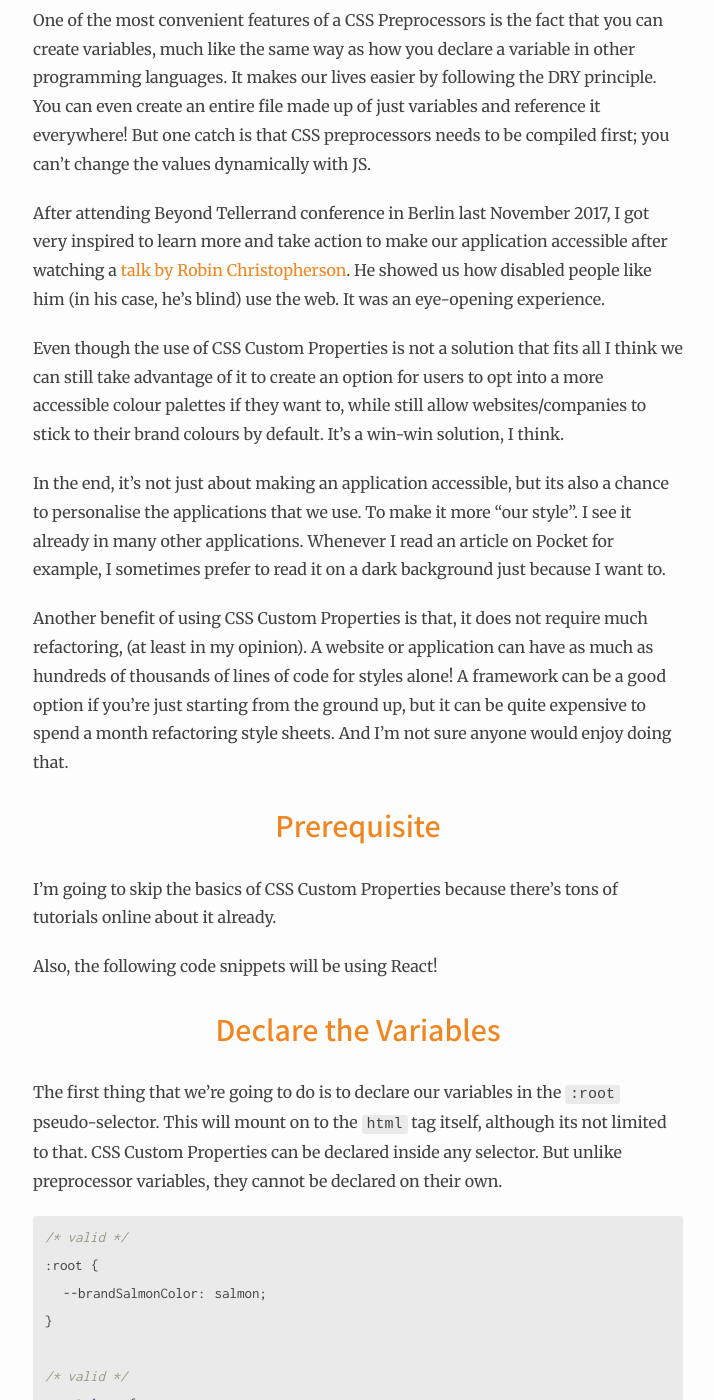
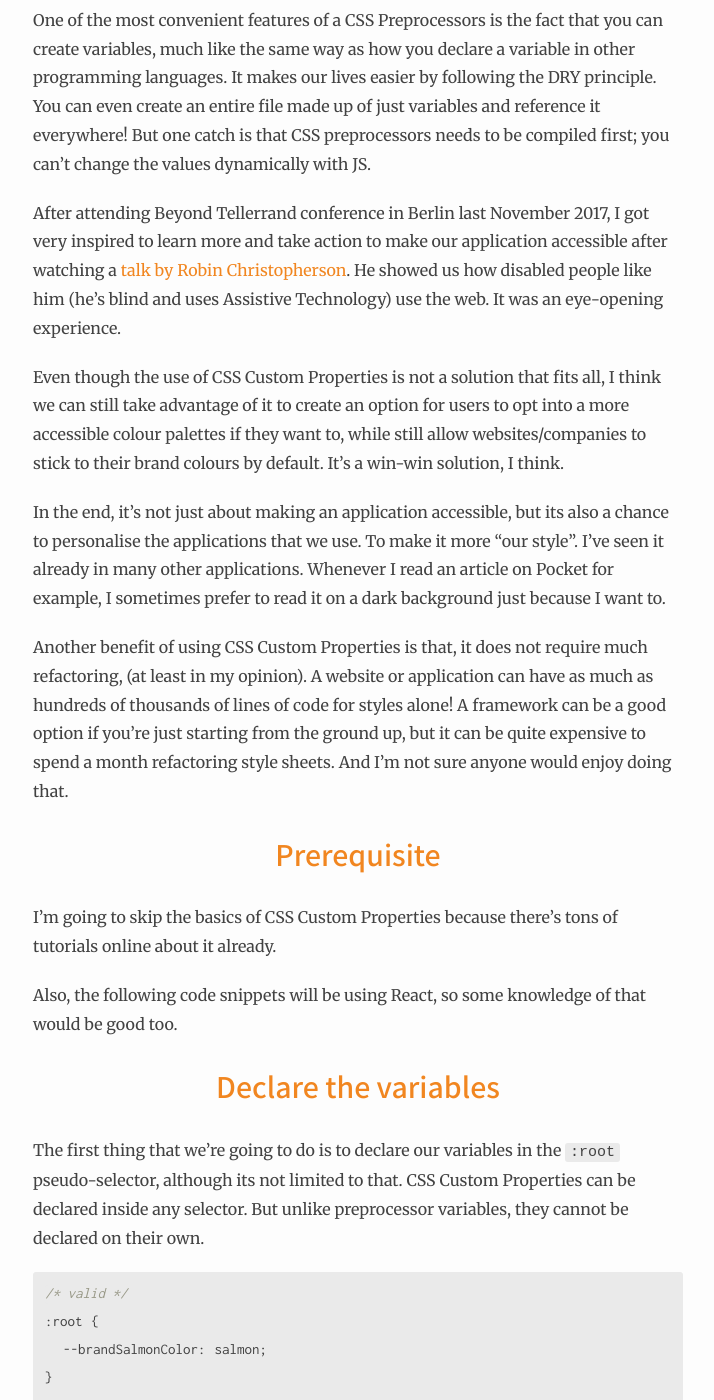
Before and after one commit to charisseysabel/chysbl-blog, a Jekyll site: the page built from _posts/2018-02-17-accessible-colors-with-css-vars.markdown, in a window 1280 px wide and 1400 px high, scrolled down 454 px. Shown: the whole window, without its empty margins (282-996 px from the left). Built offline with Jekyll 4.4.1, drawn with Linux system fonts in a browser that asks for light colours; some of the changed text lies outside the part shown.

Commit message:
fix wordings

```diff
--- a/_posts/2018-02-17-accessible-colors-with-css-vars.markdown
+++ b/_posts/2018-02-17-accessible-colors-with-css-vars.markdown
@@ -10,21 +10,21 @@ I’ve heard of CSS Custom Properties before, although I didn’t think about us
 ## Motivation
 One of the most convenient features of a CSS Preprocessors is the fact that you can create variables, much like the same way as how you declare a variable in other programming languages. It makes our lives easier by following the DRY principle. You can even create an entire file made up of just variables and reference it everywhere! But one catch is that CSS preprocessors needs to be compiled first; you can’t change the values dynamically with JS.
 
-After attending Beyond Tellerrand conference in Berlin last November 2017, I got very inspired to learn more and take action to make our application accessible after watching a [talk by Robin Christopherson](https://beyondtellerrand.com/events/berlin-2017/speakers/robin-christopherson#talk). He showed us how disabled people like him (in his case, he’s blind) use the web. It was an eye-opening experience.
+After attending Beyond Tellerrand conference in Berlin last November 2017, I got very inspired to learn more and take action to make our application accessible after watching a [talk by Robin Christopherson](https://beyondtellerrand.com/events/berlin-2017/speakers/robin-christopherson#talk). He showed us how disabled people like him (he’s blind and uses Assistive Technology) use the web. It was an eye-opening experience.
 
-Even though the use of CSS Custom Properties is not a solution that fits all I think we can still take advantage of it to create an option for users to opt into a more accessible colour palettes if they want to, while still allow websites/companies to stick to their brand colours by default. It’s a win-win solution, I think.
+Even though the use of CSS Custom Properties is not a solution that fits all, I think we can still take advantage of it to create an option for users to opt into a more accessible colour palettes if they want to, while still allow websites/companies to stick to their brand colours by default. It’s a win-win solution, I think.
 
-In the end, it’s not just about making an application accessible, but its also a chance to personalise the applications that we use. To make it more “our style”. I see it already in many other applications. Whenever I read an article on Pocket for example, I sometimes prefer to read it on a dark background just because I want to.
+In the end, it’s not just about making an application accessible, but its also a chance to personalise the applications that we use. To make it more “our style”. I've seen it already in many other applications. Whenever I read an article on Pocket for example, I sometimes prefer to read it on a dark background just because I want to.
 
 Another benefit of using CSS Custom Properties is that, it does not require much refactoring, (at least in my opinion). A website or application can have as much as hundreds of thousands of lines of code for styles alone! A framework can be a good option if you’re just starting from the ground up, but it can be quite expensive to spend a month refactoring style sheets. And I’m not sure anyone would enjoy doing that.
 
 ## Prerequisite
 I’m going to skip the basics of CSS Custom Properties because there’s tons of tutorials online about it already.
 
-Also, the following code snippets will be using React!
+Also, the following code snippets will be using React, so some knowledge of that would be good too.
 
-## Declare the Variables
-The first thing that we’re going to do is to declare our variables in the `:root` pseudo-selector. This will mount on to the `html` tag itself, although its not limited to that. CSS Custom Properties can be declared inside any selector. But unlike preprocessor variables, they cannot be declared on their own.
+## Declare the variables
+The first thing that we’re going to do is to declare our variables in the `:root` pseudo-selector, although its not limited to that. CSS Custom Properties can be declared inside any selector. But unlike preprocessor variables, they cannot be declared on their own.
 
 {% highlight css %}
 /* valid */
@@ -42,18 +42,19 @@ The first thing that we’re going to do is to declare our variables in the `:ro
 --standardPadding: 20px;
 {% endhighlight %}
 
-If you have a file with all of your preprocessor variables, you can simply migrate them and declare them onto the `:root` pseudo-selector. In my opinion, it is nice to have them all available but it also creates unnecessary clutter on the global namespace so I would suggest to limit the amount of variables that will be declared in the `:root` pseudo-selector. Since I’m only concerned with making an accessible colour palette — I want all colours throughout the application to reflect the changes when they are updated — I’d set that as my limit and declare other variables in a scope instead.
+If you have a file with all of your preprocessor variables, you can simply migrate them and declare them onto the `:root` pseudo-selector. In my opinion, it is nice to have them all available but it also creates unnecessary clutter on the global namespace so I would suggest to limit the amount of variables that will be declared in the `:root` pseudo-selector and declare other variables in a scope instead.
 
 ## Change colours dynamically
-Suppose that we have a page that looks like this:
+Suppose that you have a text on a colored background like so:
 
-*insert image / codepen here*
+<p data-height="265" data-theme-id="0" data-slug-hash="eVyGLY" data-default-tab="result" data-user="charisseysabel" data-embed-version="2" data-pen-title="Contrast Check Fail" class="codepen">See the Pen <a href="https://codepen.io/charisseysabel/pen/eVyGLY/">Contrast Check Fail</a> by Charisse (<a href="https://codepen.io/charisseysabel">@charisseysabel</a>) on <a href="https://codepen.io">CodePen</a>.</p>
+<script async src="https://static.codepen.io/assets/embed/ei.js"></script>
 
-If we analyse it using the colour contrast checker, we realise that the colour palette of this page does not provide contrast that’s high enough for other people to comprehend (no matter how much we justify that the palette is beautiful).
+If we analyse it using the [colour contrast checker](https://webaim.org/resources/contrastchecker/), we realise that the colour palette doesn't reach any of the suggested contrast levels (no matter how much we justify that pink salmon is beautiful).
 
-Since we already have the default variables in place, we can come up with an alternative colour palette that has a higher contrast by playing with the colours in the contrast checker. Then we can change the theme when an event has occurred.
+Once we already have the default variables in place, we can come up with an alternative colour palette that has a higher contrast by playing with the colours in the contrast checker. Then we can change the theme when an event has occurred.
 
-In this example, we want the colours to change when a user chooses a different colour from the dropdown or revert it back to the default.
+In this example, we want to enable a high contrast mode when the user clicks on the button.
 
 {% highlight javascript %}
 // App.js
@@ -74,18 +75,18 @@ class App extends Component {
   }
 
   render() {
-        return (
-          <div className="App">
-            <header className="App-header">
-               <h1 className="App-title">Banner text</h1>
-              <button onClick={this.changeColor}
-                className="App-button">
-                Enable Color Contrast Mode
-              </button>
-             </header>
-          </div>
-        );
-      }
+    return (
+      <div className="App">
+        <header className="App-header">
+          <h1 className="App-title">Banner text</h1>
+          <button onClick={this.changeColor}
+            className="App-button">
+            Enable Color Contrast Mode
+          </button>
+        </header>
+      </div>
+    );
+  }
 }
 
 export default App;
@@ -119,9 +120,7 @@ export default App;
 ## Persist Configuration
 We have all the mechanism in place but whenever we refresh the page, the configuration is gone. At this point, I thought of using LocalStorage. Its a cheap and easy way to save the configuration. Caching is probably a better solution, but I have yet to learn that so I’ll stick with LocalStorage for now.
 
-I decided to create a copy of our variables in the browser’s LocalStorage. Whenever we select a new color, it will update the LocalStorage and we will reference the new colours from there.
-
-Once we have that in place, we have to make sure that when the component mounts, it should check the LocalStorage first and apply the configuration when possible.
+We also have to make sure that when the component mounts, it should check the LocalStorage first and apply the configuration if its available.
 
 {% highlight javascript %}
 import React, { Component } from 'react';
@@ -142,25 +141,25 @@ class App extends Component {
 
   changeColor() {
     const storage = window.localStorage;
-    const color = storage.getItem('textColor') == 'white' ? 'salmon' : 'white';
+    const color = storage.getItem('textColor') == 'white' ? 'black' : 'white';
 
     storage.setItem('textColor', color);
     document.documentElement.style.setProperty('--textColor', storage.getItem('textColor'));
   }
 
   render() {
-        return (
-          <div className="App">
-            <header className="App-header">
-               <h1 className="App-title">Banner text</h1>
-              <button onClick={this.changeColor}
-                className="App-button">
-                Enable Color Contrast Mode
-              </button>
-             </header>
-          </div>
-        );
-      }
+    return (
+      <div className="App">
+        <header className="App-header">
+          <h1 className="App-title">Banner text</h1>
+          <button onClick={this.changeColor}
+            className="App-button">
+            Enable Color Contrast Mode
+          </button>
+        </header>
+      </div>
+    );
+   }
 }
 
 export default App;
```
Also changed, not shown: 1 other file.
